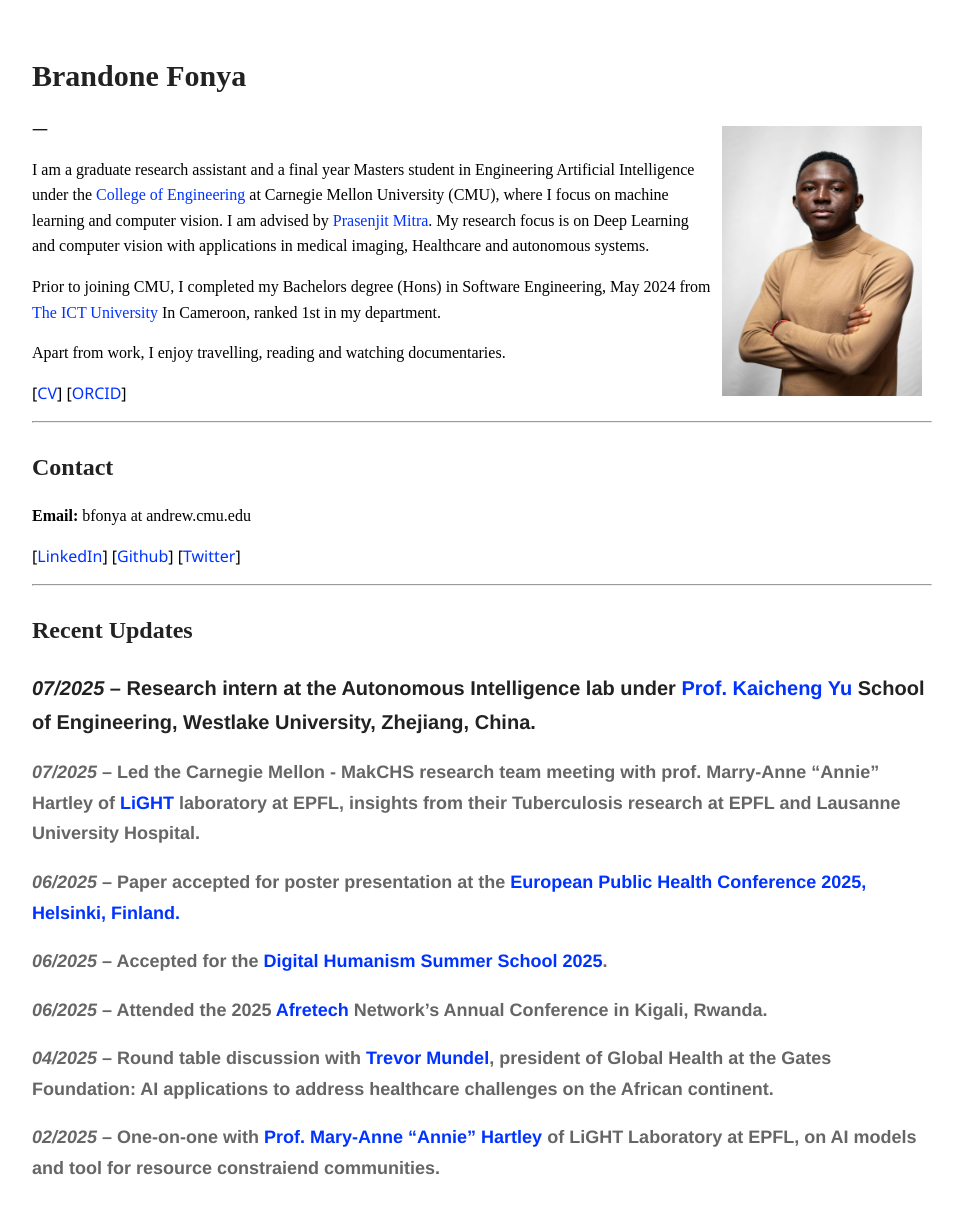
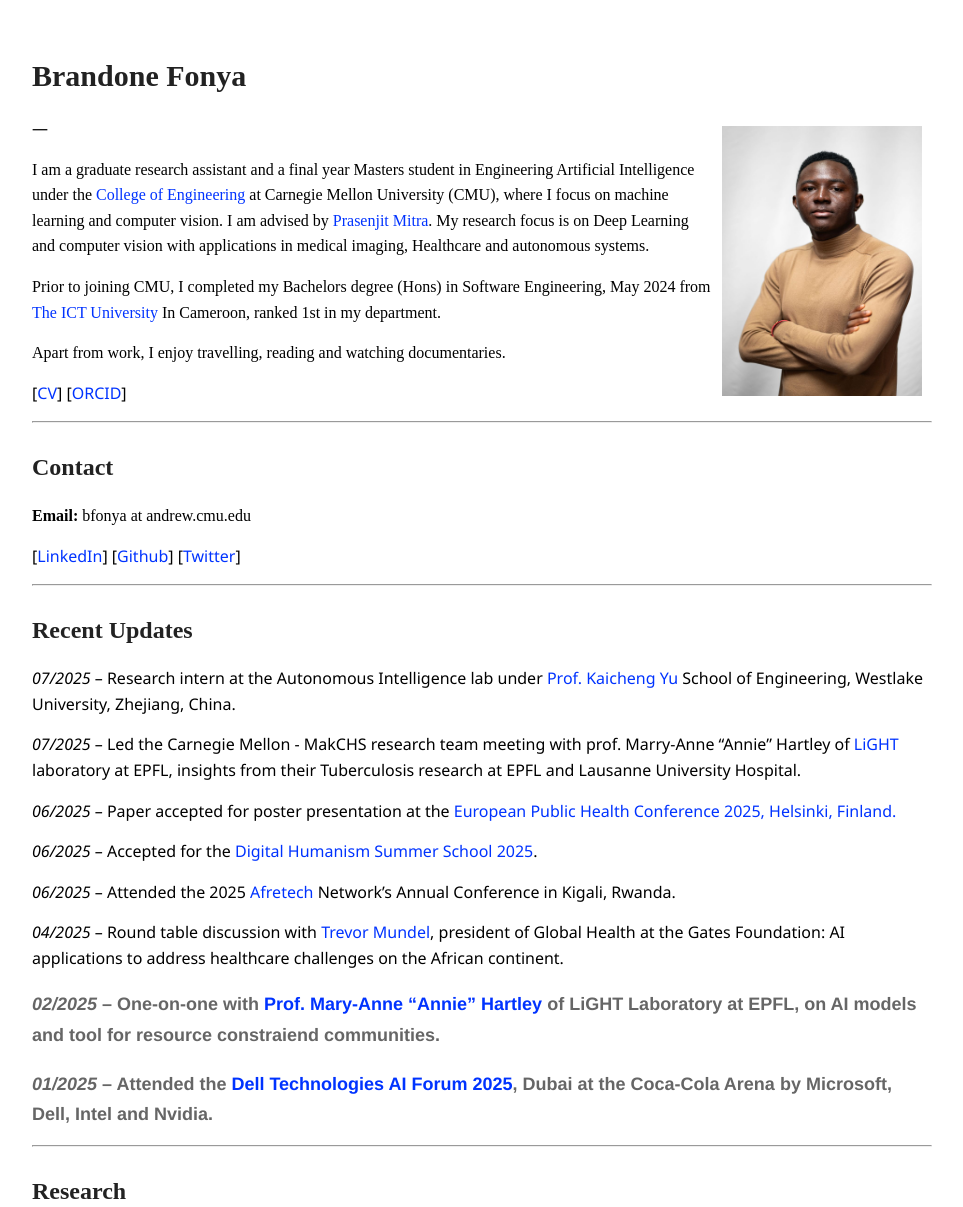
Before and after one commit to FonyaBrandone/FonyaBrandone.github.io, a Jekyll site: the page built from index.md, in a window 1280 px wide. Shown: the top 1207 px of the page, without its empty margins (168-1131 px from the left). Built offline with Jekyll 4.4.1, drawn with Linux system fonts in a browser that asks for light colours; grey boxes are pictures that could not be loaded.

Commit message:
Updated appearance

```diff
--- a/index.md
+++ b/index.md
@@ -17,7 +17,7 @@ Prior to joining CMU, I completed my Bachelors degree (Hons) in Software Enginee
 </span>
 
 
-<span style="font-family:'Candara Light';">
+<span style="font-family: 'Segoe UI, Tahoma, Geneva, Verdana, sans-serif';">
 Apart from work, I enjoy travelling, reading and watching documentaries.
 </span>
 
@@ -38,19 +38,19 @@ Apart from work, I enjoy travelling, reading and watching documentaries.
 
 ## <span style="font-family:'Candara Light';">Recent Updates</span>
 
-<span style="font-family: 'Segoe UI, Tahoma, Geneva, Verdana, sans-serif';">
+<span>
 
-### _07/2025_ – Research intern at the Autonomous Intelligence lab under <a href='https://en.westlake.edu.cn/faculty/kaicheng-yu.html'>Prof. Kaicheng Yu</a> School of Engineering, Westlake University, Zhejiang, China. <br>
+ _07/2025_ – Research intern at the Autonomous Intelligence lab under <a href='https://en.westlake.edu.cn/faculty/kaicheng-yu.html'>Prof. Kaicheng Yu</a> School of Engineering, Westlake University, Zhejiang, China. <br>
 
-#### _07/2025_ – Led the Carnegie Mellon - MakCHS research team meeting with prof. Marry-Anne "Annie" Hartley of <a href='https://www.light-laboratory.org/'>LiGHT</a> laboratory at EPFL, insights from their Tuberculosis research at EPFL and Lausanne University Hospital. <br>
+ _07/2025_ – Led the Carnegie Mellon - MakCHS research team meeting with prof. Marry-Anne "Annie" Hartley of <a href='https://www.light-laboratory.org/'>LiGHT</a> laboratory at EPFL, insights from their Tuberculosis research at EPFL and Lausanne University Hospital. <br>
 
-#### _06/2025_ – Paper accepted for poster presentation at the <a href='https://ephconference.eu/'>European Public Health Conference 2025, Helsinki, Finland.</a><br>
+ _06/2025_ – Paper accepted for poster presentation at the <a href='https://ephconference.eu/'>European Public Health Conference 2025, Helsinki, Finland.</a><br>
 
-#### _06/2025_ – Accepted for the <a href='https://dighum.kcrc.rw/'>Digital Humanism Summer School 2025</a>.<br>
+ _06/2025_ – Accepted for the <a href='https://dighum.kcrc.rw/'>Digital Humanism Summer School 2025</a>.<br>
 
-#### _06/2025_ – Attended the 2025 <a href='https://engineering.cmu.edu/afretec/index.html'>Afretech</a> Network's Annual Conference in Kigali, Rwanda.<br>
+ _06/2025_ – Attended the 2025 <a href='https://engineering.cmu.edu/afretec/index.html'>Afretech</a> Network's Annual Conference in Kigali, Rwanda.<br>
 
-#### _04/2025_ – Round table discussion with <a href='https://www.gatesfoundation.org/about/leadership/trevor-mundel'>Trevor Mundel</a>, president of Global Health at the Gates Foundation: AI applications to address healthcare challenges on the African continent.<br>
+ _04/2025_ – Round table discussion with <a href='https://www.gatesfoundation.org/about/leadership/trevor-mundel'>Trevor Mundel</a>, president of Global Health at the Gates Foundation: AI applications to address healthcare challenges on the African continent.<br>
 
 #### _02/2025_ – One-on-one with <a href='https://people.epfl.ch/mary-anne.hartley?lang=en'>Prof. Mary-Anne “Annie” Hartley</a> of LiGHT Laboratory at EPFL, on AI models and tool for resource constraiend communities.<br>
 
```
